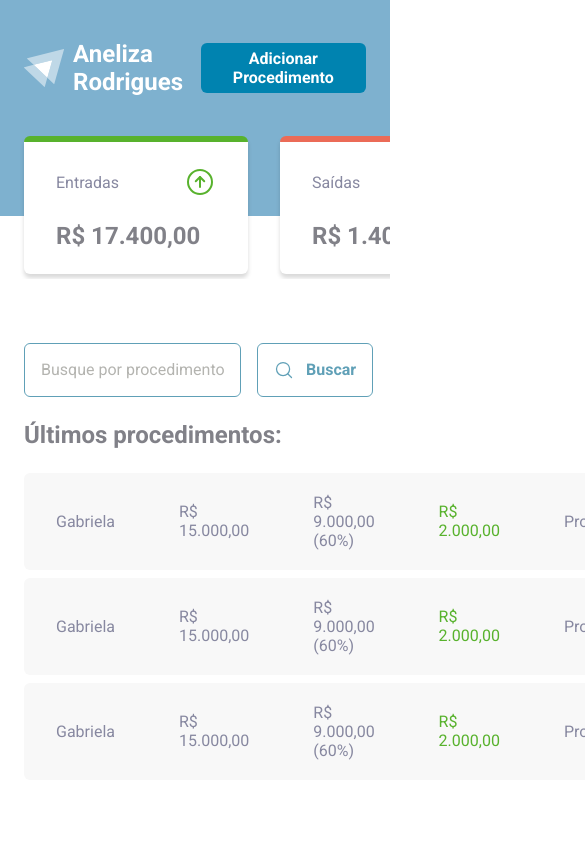
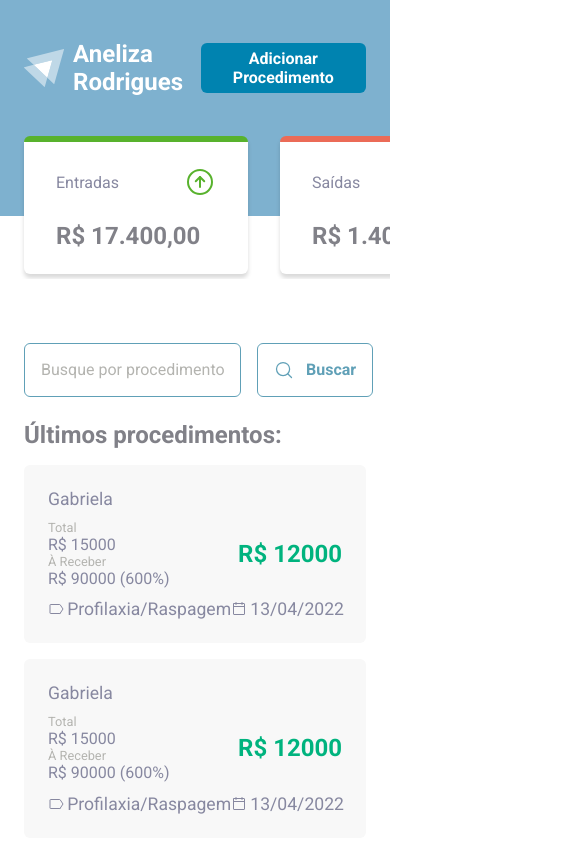
Before and after one commit to caioq/dental-transactions, a React (Vite) app: page / in a window 390 px wide. Shown: the top 844 px of the page, 585 px wide, since content can reach past the window. Built offline with nearby package versions, Linux system fonts and the light colour scheme.

Commit message:
feat: procedure card responsiveness

```diff
--- /dev/null
+++ b/src/pages/Procedures/components/ProcedureCard/index.tsx
@@ -0,0 +1,51 @@
+import { CalendarBlank, TagSimple } from "phosphor-react";
+import { ProcedureCardContainer, ProcedureCardFooter, ProcedureValuesContent, ProcedureValuesLeft } from "./styles";
+
+interface ProcedureCardProps {
+  name: string;
+  totalValue: number;
+  toReceiveValue: number;
+  paidValue: number;
+  procedureType: string;
+  date: string;
+}
+
+export function ProcedureCard({
+  name,
+  toReceiveValue,
+  totalValue,
+  date,
+  paidValue,
+  procedureType,
+}: ProcedureCardProps) {
+  const percentToReceive = (toReceiveValue / totalValue) * 100;
+
+  return (
+    <ProcedureCardContainer>
+      <header>
+        <span>{name}</span>
+      </header>
+      <ProcedureValuesContent>
+        <ProcedureValuesLeft>
+          <label>Total</label>
+          <span>R$ {totalValue}</span>
+          <label>À Receber</label>
+          <span>
+            R$ {toReceiveValue} ({percentToReceive}%)
+          </span>
+        </ProcedureValuesLeft>
+        <strong>R$ {paidValue}</strong>
+      </ProcedureValuesContent>
+      <ProcedureCardFooter>
+        <div>
+          <TagSimple size={16} />
+          <span>{procedureType}</span>
+        </div>
+        <div>
+          <CalendarBlank size={16} />
+          <span>{date}</span>
+        </div>
+      </ProcedureCardFooter>
+    </ProcedureCardContainer>
+  );
+}
--- /dev/null
+++ b/src/pages/Procedures/components/ProcedureCard/styles.ts
@@ -0,0 +1,60 @@
+import styled from "styled-components";
+
+export const ProcedureCardContainer = styled.div`
+  width: 100%;
+  /* max-width: 320px; */
+  background-color: ${(props) => props.theme["gray-background"]};
+  border-radius: 6px;
+  padding: 1.5rem;
+  color: ${(props) => props.theme["text-base"]};
+
+  display: flex;
+  flex-direction: column;
+  gap: 0.7rem;
+
+  header {
+    font-size: 1.1rem;
+    color: ${(props) => props.theme["text-base"]};
+  }
+`;
+
+export const ProcedureValuesContent = styled.div`
+  display: flex;
+  flex-direction: row;
+  justify-content: space-between;
+  align-items: center;
+
+  strong {
+    font-size: 1.5rem;
+    color: ${(props) => props.theme["green-alt"]};
+  }
+`;
+
+export const ProcedureValuesLeft = styled.div`
+  display: flex;
+  flex-direction: column;
+  /* margin-top: 1rem; */
+
+  label {
+    font-size: 0.8rem;
+    color: ${(props) => props.theme["text-placeholder"]};
+  }
+
+  span {
+    font-size: 1rem;
+  }
+`;
+
+export const ProcedureCardFooter = styled.div`
+  display: flex;
+  flex-direction: row;
+  justify-content: space-between;
+  align-items: center;
+  font-size: 1.1rem;
+
+  div {
+    display: flex;
+    align-items: center;
+    gap: 0.2rem;
+  }
+`;
--- a/src/pages/Procedures/index.tsx
+++ b/src/pages/Procedures/index.tsx
@@ -1,7 +1,15 @@
 import { Header } from "../../components/Header";
 import { SearchForm } from "../../components/SearchForm";
 import { Summary } from "../../components/Summary";
-import { TransactionsContainer, TransactionsTable, TransactionTableTitle, PriceHighlight } from "./styles";
+import { ProcedureCard } from "./components/ProcedureCard";
+import {
+  TransactionsContainer,
+  TransactionsTable,
+  TransactionsTitle,
+  PriceHighlight,
+  TransactionsTableContainer,
+  TransactionsCardsContainer,
+} from "./styles";
 
 export function Procedures() {
   return (
@@ -11,7 +19,8 @@ export function Procedures() {
 
       <TransactionsContainer>
         <SearchForm />
-        <TransactionTableTitle>Últimos procedimentos:</TransactionTableTitle>
+        <TransactionsTitle>Últimos procedimentos:</TransactionsTitle>
+        <TransactionsTableContainer>
           <TransactionsTable>
             <tbody>
               <tr>
@@ -46,6 +55,33 @@ export function Procedures() {
               </tr>
             </tbody>
           </TransactionsTable>
+        </TransactionsTableContainer>
+        <TransactionsCardsContainer>
+          <ProcedureCard
+            date="13/04/2022"
+            name="Gabriela"
+            paidValue={12000}
+            procedureType="Profilaxia/Raspagem"
+            toReceiveValue={90000}
+            totalValue={15000}
+          />
+          <ProcedureCard
+            date="13/04/2022"
+            name="Gabriela"
+            paidValue={12000}
+            procedureType="Profilaxia/Raspagem"
+            toReceiveValue={90000}
+            totalValue={15000}
+          />
+          <ProcedureCard
+            date="13/04/2022"
+            name="Gabriela"
+            paidValue={12000}
+            procedureType="Profilaxia/Raspagem"
+            toReceiveValue={90000}
+            totalValue={15000}
+          />
+        </TransactionsCardsContainer>
       </TransactionsContainer>
     </div>
   );
--- a/src/pages/Procedures/styles.ts
+++ b/src/pages/Procedures/styles.ts
@@ -7,17 +7,36 @@ export const TransactionsContainer = styled.main`
   padding: 0 1.5rem;
 `;
 
-export const TransactionTableTitle = styled.span`
+export const TransactionsTitle = styled.span`
   font-size: 1.5rem;
   color: ${(props) => props.theme["text-title"]};
   font-weight: 700;
+`;
+
+export const TransactionsTableContainer = styled.div`
+  margin-top: 1rem;
+  display: none;
+
+  @media only screen and (min-width: 768px) {
+    display: flex;
+  }
+`;
+
+export const TransactionsCardsContainer = styled.div`
+  margin-top: 1rem;
+  display: flex;
+  flex-direction: column;
+  gap: 1rem;
+
+  @media only screen and (min-width: 768px) {
+    display: none;
+  }
 `;
 
 export const TransactionsTable = styled.table`
   width: 100%;
   border-collapse: separate;
   border-spacing: 0 0.5rem;
-  margin-top: 1rem;
 
   td {
     padding: 1.25rem 2rem;
--- a/src/styles/themes/default.ts
+++ b/src/styles/themes/default.ts
@@ -14,6 +14,7 @@ export const defaultTheme = {
   "green-light": "#C3E9B1",
   "green-dark": "#58B22D",
   "green-bright": "#74CC4A",
+  "green-alt": "#00B37E",
 
   "red-300": "#F75A68",
   "red-500": "#AB222E",
```
Lines whose indentation alone changed are shown as unchanged.
